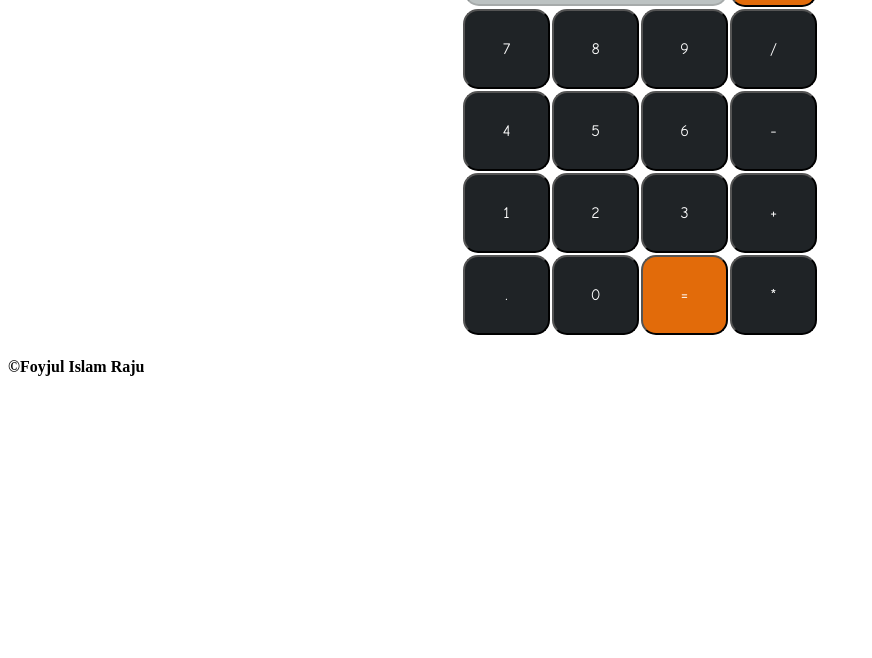
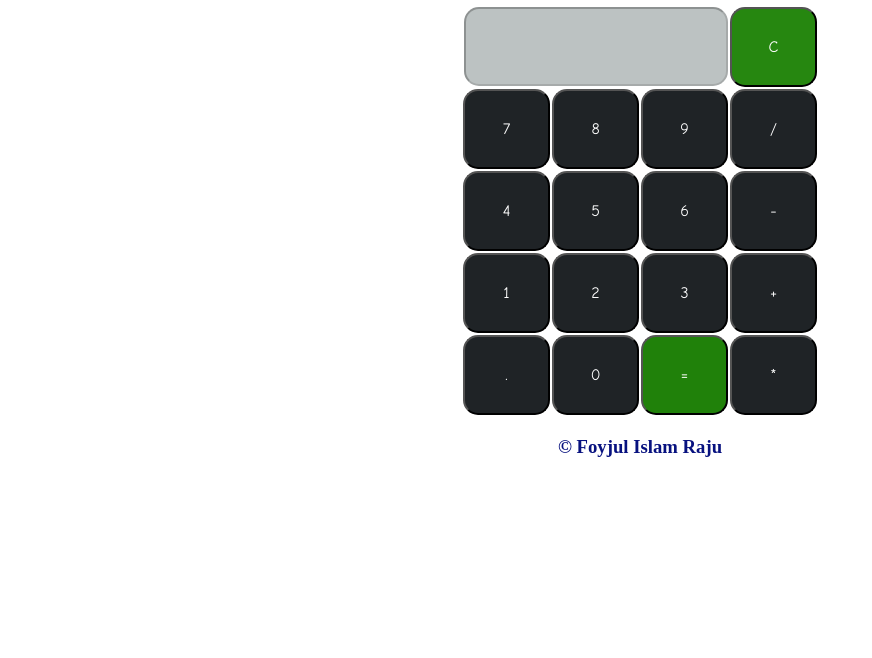
Before and after one commit to Foyjul-Islam-Raju/Simple-Calculator, a plain HTML site: page index.html in a window 1280 px wide. Shown: the part 142-800 px from the top of the page, without its empty margins (0-872 px from the left). Drawn offline with Linux system fonts and the light colour scheme.

Commit message:
Update index.html

```diff
--- a/index.html
+++ b/index.html
@@ -10,6 +10,10 @@
 </head>
 
 <body>
+    <br>
+    <br>
+    <br>
+    <br>
     <h2>Simple Calculator</h2>
     <table class = "calculator" >
 
@@ -18,7 +22,7 @@
         <td colspan = "3"> <input class = "display-box" type = "text" id = "result" disabled /> </td>
 
         <!-- clearScreen() function clear all the values -->
-        <td> <input class = "button" type = "button" value = "C" onclick = "clearScreen()" style = "background-color: #e26b0a;"/> </td>
+        <td> <input class = "button" type = "button" value = "C" onclick = "clearScreen()" style = "background-color: #268710;"/> </td>
         </tr>
 
         <tr>
@@ -48,12 +52,12 @@
         <td> <input class = "button" type = "button" value = "0" onclick = "display('0')" /> </td>
 
         <!-- Calculation-->
-        <td> <input class = "button" type = "button" value = "=" onclick = "calculate()" style = "background-color: #e26b0a;" /> </td>
+        <td> <input class = "button" type = "button" value = "=" onclick = "calculate()" style = "background-color: #20810a;" /> </td>
         <td> <input class = "button" type = "button" value = "*" onclick = "display('*')" /> </td>
         </tr>
 
     </table>
-    <h4>&copyFoyjul Islam Raju</h4>
+    <h3>&copy Foyjul Islam Raju</h3>
     <script type="text/javascript" src="script.js"></script>
 </body>
 </html>
```
